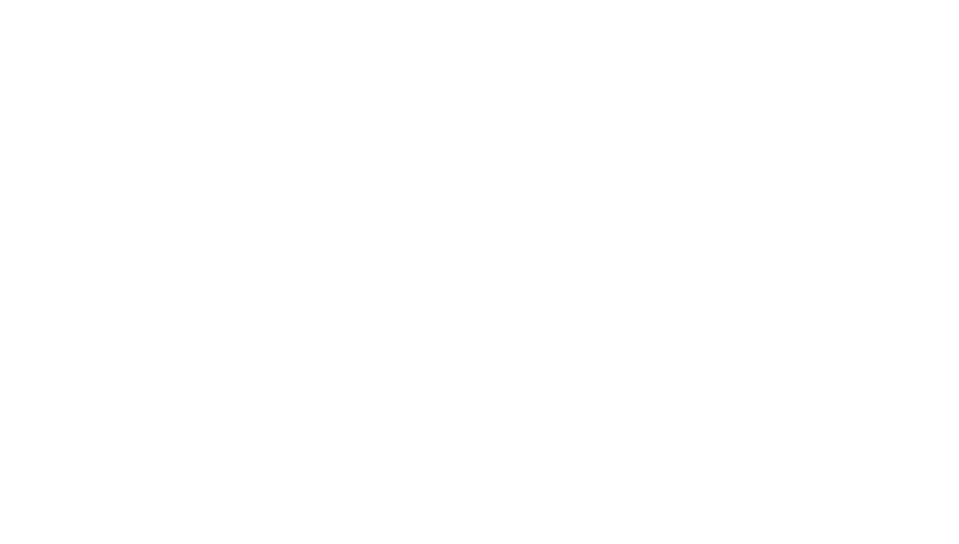
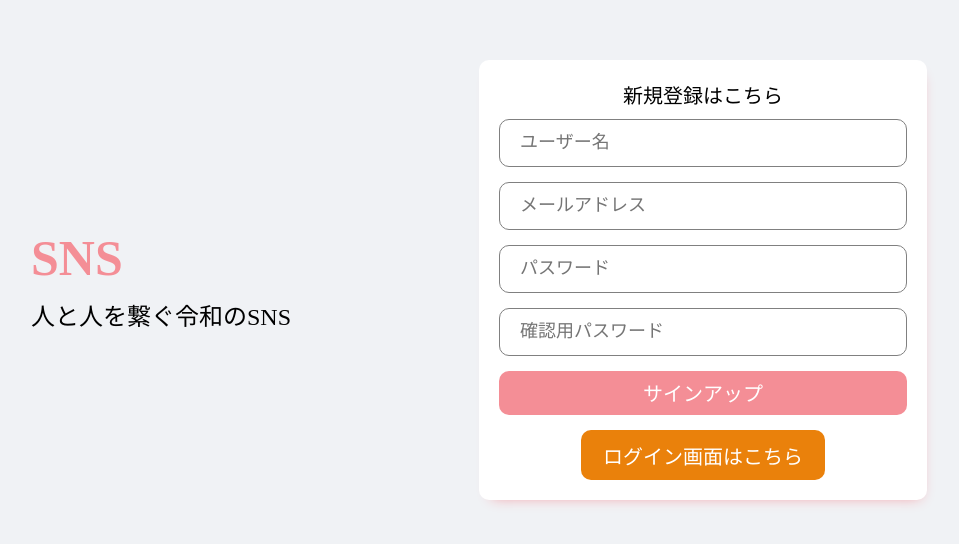
Before and after one commit to Shikaruuuu/SNS-APP, a React (Create React App) app in the folder frontend/: page /register in a window 1280 px wide. Before the commit this address had no page. Shown: the part 120-664 px from the top of the page, without its empty margins (161-1120 px from the left). Built offline with nearby package versions, Linux system fonts and the light colour scheme.

Commit message:
change color and modify APP.js to route Register

```diff
--- a/frontend/src/App.js
+++ b/frontend/src/App.js
@@ -7,6 +7,7 @@ import {
 import Home from "./pages/home/Home";
 import Login from "./pages/login/Login";
 import Profile from "./pages/profile/Profile";
+import Register from "./pages/register/Register";
 import { AuthContext } from "./state/AuthContext";
 import { useContext } from "react";
 
@@ -19,6 +20,10 @@ function App() {
         <Route path="/" element={user ? <Home /> : <Navigate to="/login" />} />
         <Route path="/login" element={user ? <Navigate to="/" /> : <Login />} />
         <Route
+          path="/register"
+          element={user ? <Navigate to="/" /> : <Register />}
+        />
+        <Route
           path="/profile/:userId"
           element={user ? <Profile /> : <Navigate to="/login" />}
         />
--- a/frontend/src/components/share/Share.css
+++ b/frontend/src/components/share/Share.css
@@ -65,7 +65,7 @@
 .shareButton {
     border: none;
     padding: 6px 17px;
-    background-color: #2c517c;
+    background-color: #ec5261;
     border-radius: 5px;
     color: white;
     cursor: pointer;
--- a/frontend/src/components/topbar/Topbar.css
+++ b/frontend/src/components/topbar/Topbar.css
@@ -1,5 +1,5 @@
 .topbarContainer{
-    background-color: #2c517c;
+    background-color: #f48e96;
     height: 50px;
     width: 100%;
     display: flex;
@@ -90,7 +90,3 @@
     justify-content: center;
     font-size: 12px;
 }
-
-.logoutIcon {
-
-}
--- a/frontend/src/pages/login/Login.css
+++ b/frontend/src/pages/login/Login.css
@@ -24,7 +24,7 @@
 .loginLogo {
     font-size: 50px;
     font-weight: 800;
-    color: #41428b;
+    color: #f48e96;
     margin-bottom: 10px;
 }
 
@@ -40,7 +40,7 @@
     display: flex;
     flex-direction: column;
     justify-content: space-between;
-    box-shadow: 3px 7px 13px -10px #65789f;
+    box-shadow: 3px 7px 13px -10px #f48e96;
     border-radius: 10px;
 }
 
@@ -61,7 +61,7 @@
     height: 50px;
     border-radius: 10px;
     border: none;
-    background-color: #41428b;
+    background-color: #f48e96;
     color: white;
     font-size: 20px;
     font-weight: 500;
@@ -80,7 +80,7 @@
     border-radius: 10px;
     align-self: center;
     border: none;
-    background-color: #3c8b50;
+    background-color: #EA810B;
     color: white;
     font-size: 20px;
     font-weight: 500;
--- a/frontend/src/pages/register/Register.css
+++ b/frontend/src/pages/register/Register.css
@@ -24,7 +24,7 @@
 .loginLogo {
     font-size: 50px;
     font-weight: 800;
-    color: #41428b;
+    color: #f48e96;
     margin-bottom: 10px;
 }
 
@@ -40,7 +40,7 @@
     display: flex;
     flex-direction: column;
     justify-content: space-between;
-    box-shadow: 3px 7px 13px -10px #65789f;
+    box-shadow: 3px 7px 13px -10px #f48e96;
     border-radius: 10px;
 }
 
@@ -61,7 +61,7 @@
     height: 50px;
     border-radius: 10px;
     border: none;
-    background-color: #41428b;
+    background-color: #f48e96;
     color: white;
     font-size: 20px;
     font-weight: 500;
@@ -80,7 +80,7 @@
     border-radius: 10px;
     align-self: center;
     border: none;
-    background-color: #3c8b50;
+    background-color: #EA810B;
     color: white;
     font-size: 20px;
     font-weight: 500;
```
